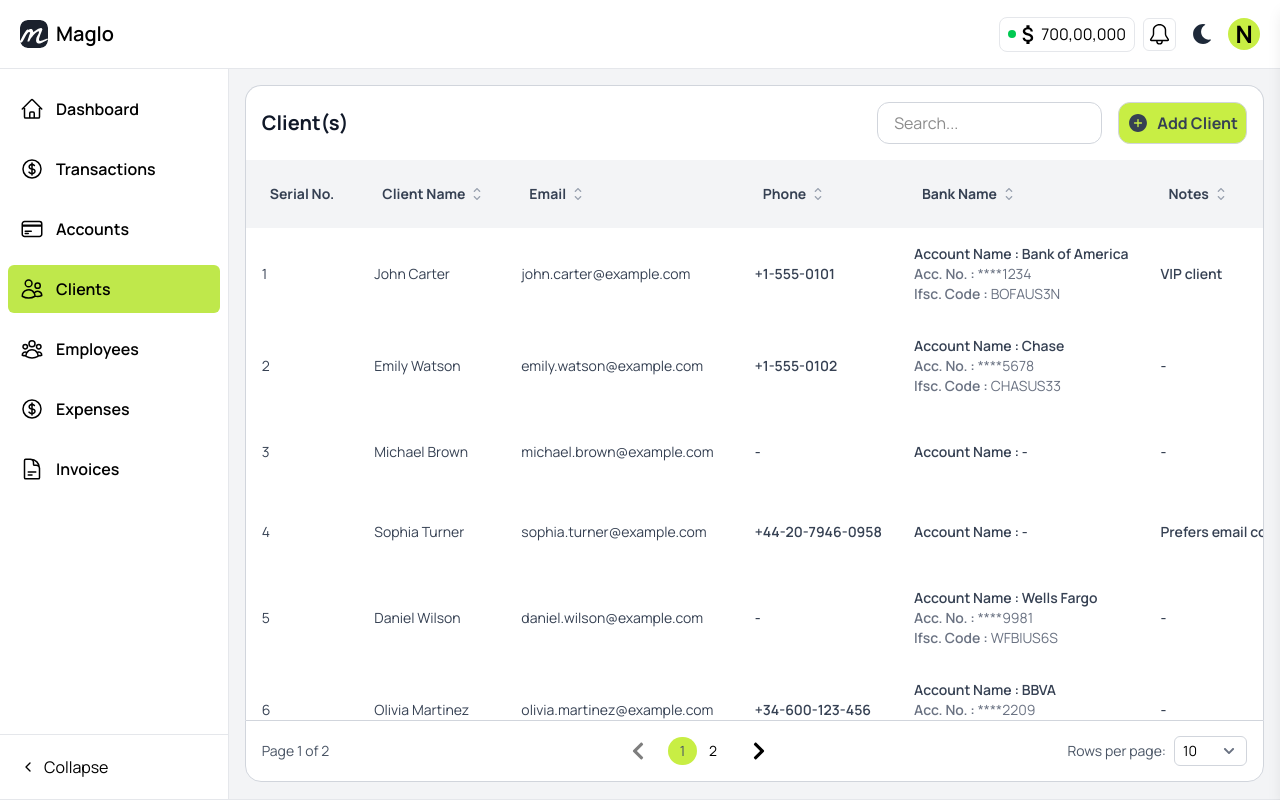
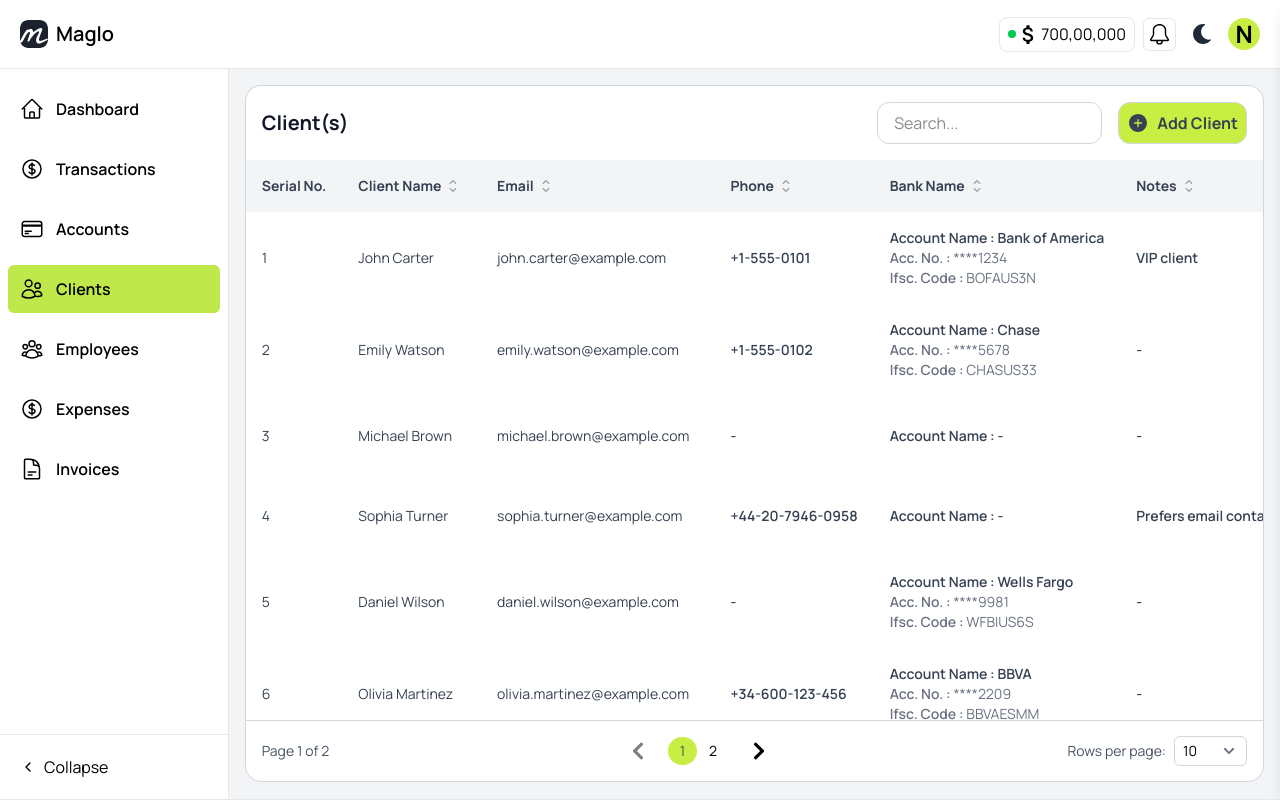
Before and after one commit to viraj00789/passbook-system-react-ts, a React (Vite) app: page /clients in a window 1280 px wide. Built offline with nearby package versions, Linux system fonts and the light colour scheme; sample sign-in values are in the browser's storage; what @react-pdf/renderer would draw is missing.

Commit message:
fix: adjust padding in Table component for improved layout consistency

```diff
--- a/src/components/ui/Table.tsx
+++ b/src/components/ui/Table.tsx
@@ -146,7 +146,7 @@ function DataTable<T extends object>({
   return (
     <div className="w-full h-full">
       {/* Header */}
-      <div className="flex justify-end sm:justify-between items-center border-t border-x border-gray-300 dark:border-gray-700 rounded-t-xl xl:rounded-t-2xl p-2 lg:p-4 bg-white dark:bg-gray-800 px-5 lg:px-4">
+      <div className="flex justify-end sm:justify-between items-center border-t border-x border-gray-300 dark:border-gray-700 rounded-t-xl xl:rounded-t-2xl p-2 lg:p-4 bg-white dark:bg-gray-800 sm:px-2 md:px-5 lg:px-4">
         <h1 className="text-lg lg:text-xl font-bold text-gray-900 dark:text-white hidden sm:flex">
           {title}
         </h1>
@@ -319,7 +319,7 @@ function DataTable<T extends object>({
                         ? handleSort(col.key as keyof T)
                         : undefined
                     }
-                    className={`p-6 text-left text-md font-bold text-gray-700 dark:text-gray-400 sticky top-0 bg-gray-100 dark:bg-gray-900
+                    className={`p-4 text-left text-md font-bold text-gray-700 dark:text-gray-400 sticky top-0 bg-gray-100 dark:bg-gray-900
                     ${
                       col.sortable
                         ? "cursor-pointer select-none hover:text-primary"
```
